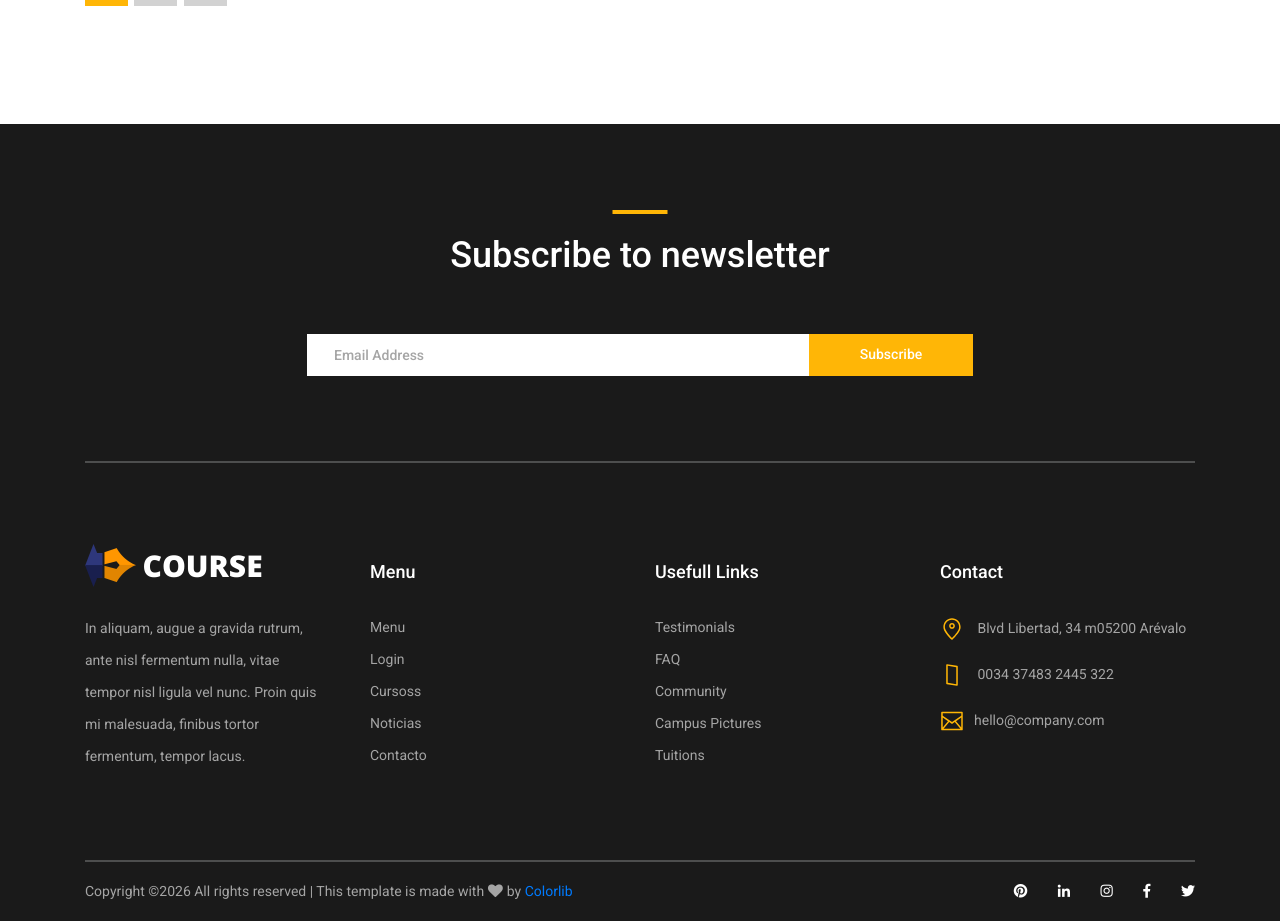
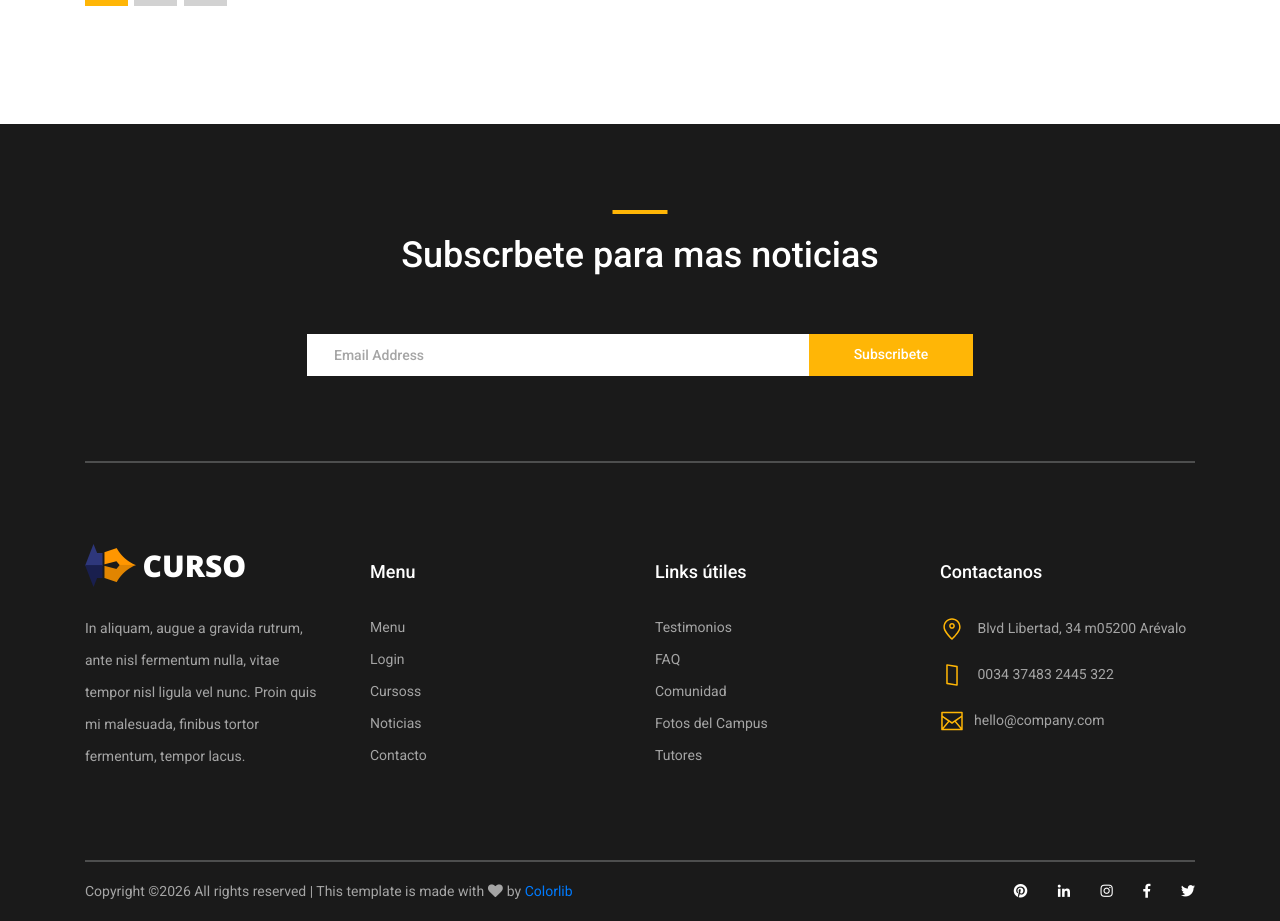
Before and after one commit to JostinUTC/InterfacesG7, a Django app: template Start/templates/news.html in a window 1280 px wide. Shown: the part 2799-3720 px from the top of the page. Run offline with Django 3.2, Linux system fonts and the light colour scheme; the template is opened without the code that fills it, so the values that code supplies are empty; some libraries are stand-ins or nearby versions.

Commit message:
Edición en el footer

```diff
--- a/Start/templates/footer.html
+++ b/Start/templates/footer.html
@@ -6,7 +6,7 @@
                 <div class="row">
                     <div class="col">
                         <div class="section_title text-center">
-                            <h1>Subscribe to newsletter</h1>
+                            <h1>Subscrbete para mas noticias</h1>
                         </div>
                     </div>
                 </div>
@@ -17,7 +17,7 @@
                             <form action="post">
                                 <div class="newsletter_form d-flex flex-md-row flex-column flex-xs-column align-items-center justify-content-center">
                                     <input id="newsletter_email" class="newsletter_email" type="email" placeholder="Email Address" required="required" data-error="Valid email is required.">
-                                    <button id="newsletter_submit" type="submit" class="newsletter_submit_btn trans_300" value="Submit">Subscribe</button>
+                                    <button id="newsletter_submit" type="submit" class="newsletter_submit_btn trans_300" value="Submit">Subscribete</button>
                                 </div>
                             </form>
                         </div>
@@ -32,7 +32,7 @@
                         <div class="logo_container">
                             <div class="logo">
                                 <img src="{% static 'public/images/logo.png' %}" alt="">
-                                <span>course</span>
+                                <span>curso</span>
                             </div>
                         </div>
                         <p class="footer_about_text">In aliquam, augue a gravida rutrum, ante nisl fermentum nulla, vitae tempor nisl ligula vel nunc. Proin quis mi malesuada, finibus tortor fermentum, tempor lacus.</p>
@@ -52,14 +52,14 @@
                     </div>
 
                     <div class="col-lg-3 footer_col">
-                        <div class="footer_column_title">Usefull Links</div>
+                        <div class="footer_column_title">Links útiles</div>
                         <div class="footer_column_content">
                             <ul>
-                                <li class="footer_list_item"><a href="#">Testimonials</a></li>
+                                <li class="footer_list_item"><a href="#">Testimonios</a></li>
                                 <li class="footer_list_item"><a href="#">FAQ</a></li>
-                                <li class="footer_list_item"><a href="#">Community</a></li>
-								<li class="footer_list_item"><a href="#">Campus Pictures</a></li>
-								<li class="footer_list_item"><a href="#">Tuitions</a></li>
+                                <li class="footer_list_item"><a href="#">Comunidad</a></li>
+								<li class="footer_list_item"><a href="#">Fotos del Campus</a></li>
+								<li class="footer_list_item"><a href="#">Tutores</a></li>
 							</ul>
 						</div>
 					</div>
@@ -67,7 +67,7 @@
 					<!-- Footer Column - Contact -->
 
 					<div class="col-lg-3 footer_col">
-						<div class="footer_column_title">Contact</div>
+						<div class="footer_column_title">Contactanos</div>
 						<div class="footer_column_content">
 							<ul>
 								<li class="footer_contact_item">
```
